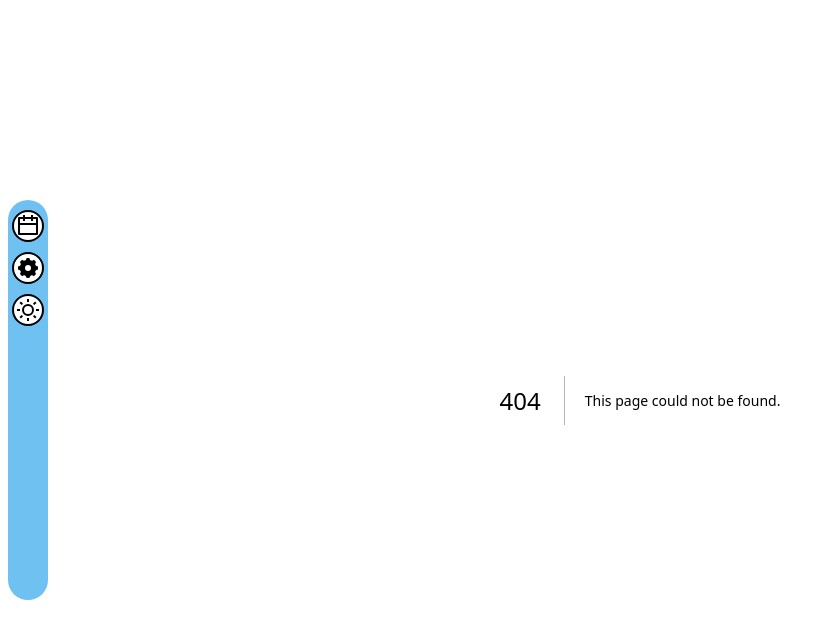
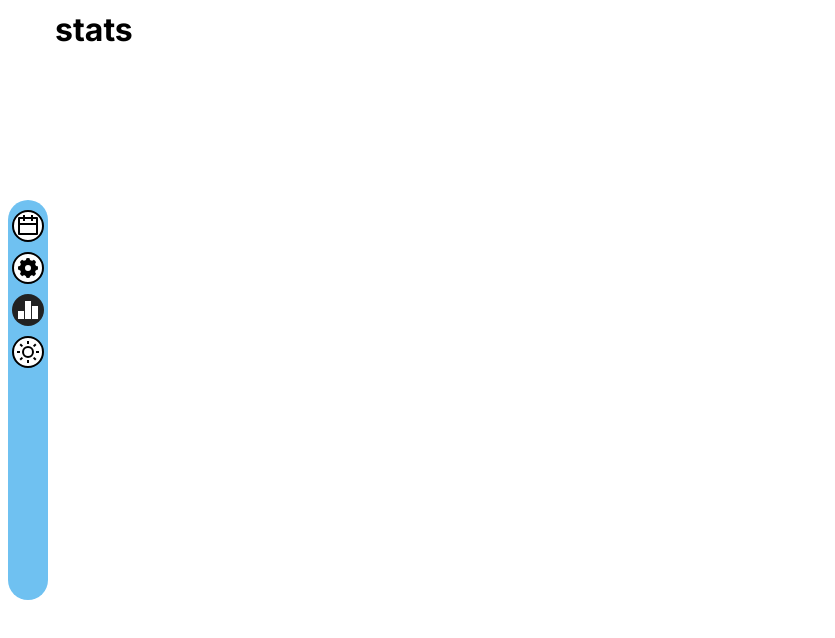
Before and after one commit to colorlessenergy/calorie-tracker, a Next.js app: page /stats in a window 1280 px wide. Before the commit this address had no page. Shown: the top 638 px of the page, without its empty margins (0-835 px from the left). Built offline with nearby package versions, Linux system fonts and the light colour scheme.

Commit message:
add stats page

```diff
--- /dev/null
+++ b/pages/stats.js
@@ -0,0 +1,19 @@
+import Head from 'next/head';
+
+export default function Stats() {
+    return (
+        <div>
+            <Head>
+                <title>calorie tracker - stats</title>
+                <meta name="description" content="calorie tracker - stats" />
+                <link rel="icon" href="/favicon.ico" />
+            </Head>
+
+            <div className="container">
+                <div className="mx-15">
+                    <h1 className="mt-1">stats</h1>
+                </div>
+            </div>
+        </div>
+    );
+}
--- a/shared/components/Nav.js
+++ b/shared/components/Nav.js
@@ -66,6 +66,23 @@ export default function Nav() {
                 </svg>
             </Link>
 
+            <Link
+                href="/stats"
+                className={`icon ${
+                    router.route.includes('/stats') ? 'icon-active' : ''
+                }`}
+                title="stats"
+            >
+                <svg
+                    xmlns="http://www.w3.org/2000/svg"
+                    viewBox="0 0 24 24"
+                    width="24"
+                    height="24"
+                >
+                    <path d="M2 13H8V21H2V13ZM9 3H15V21H9V3ZM16 8H22V21H16V8Z"></path>
+                </svg>
+            </Link>
+
             <ThemeSelector />
         </nav>
     );
```
